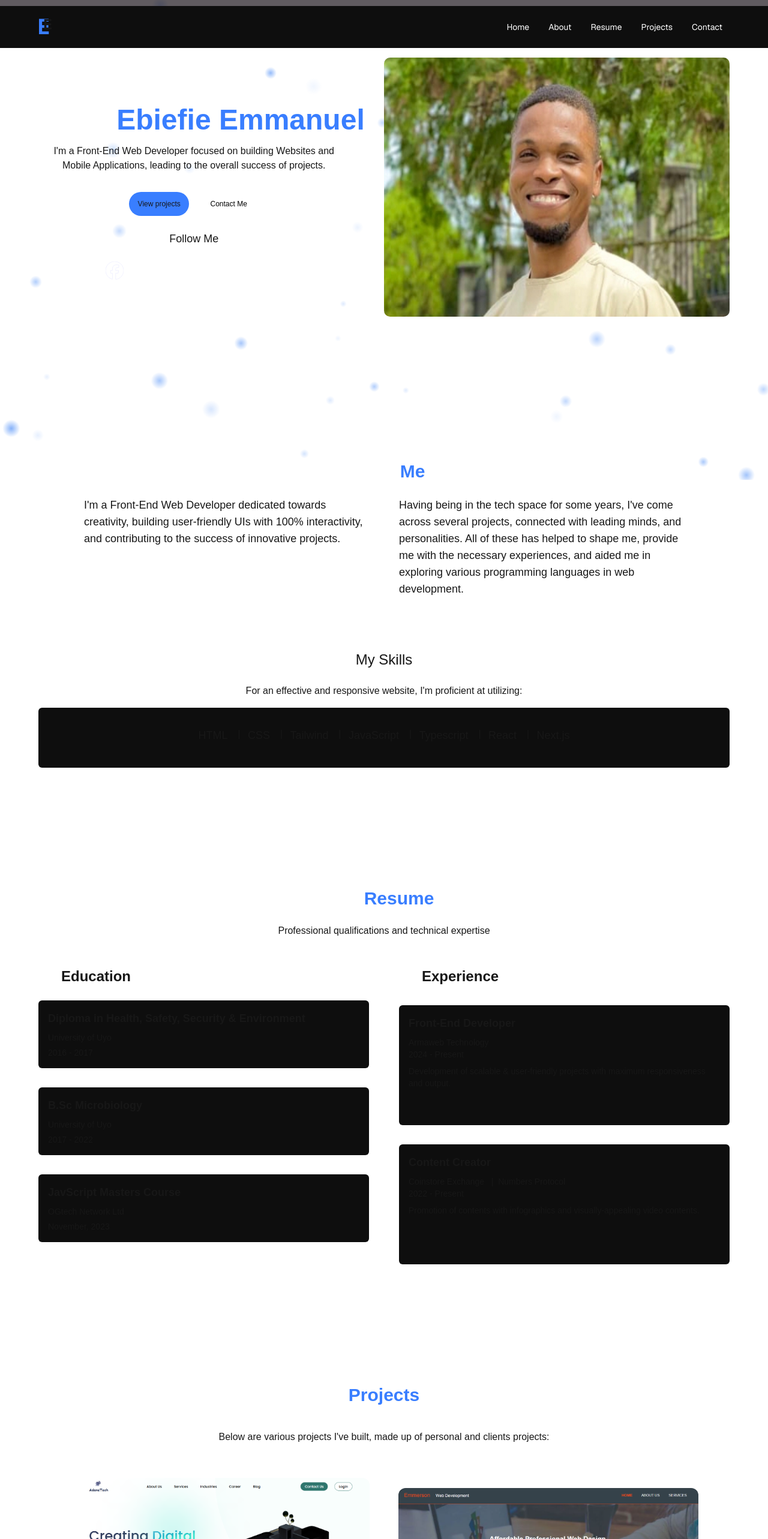
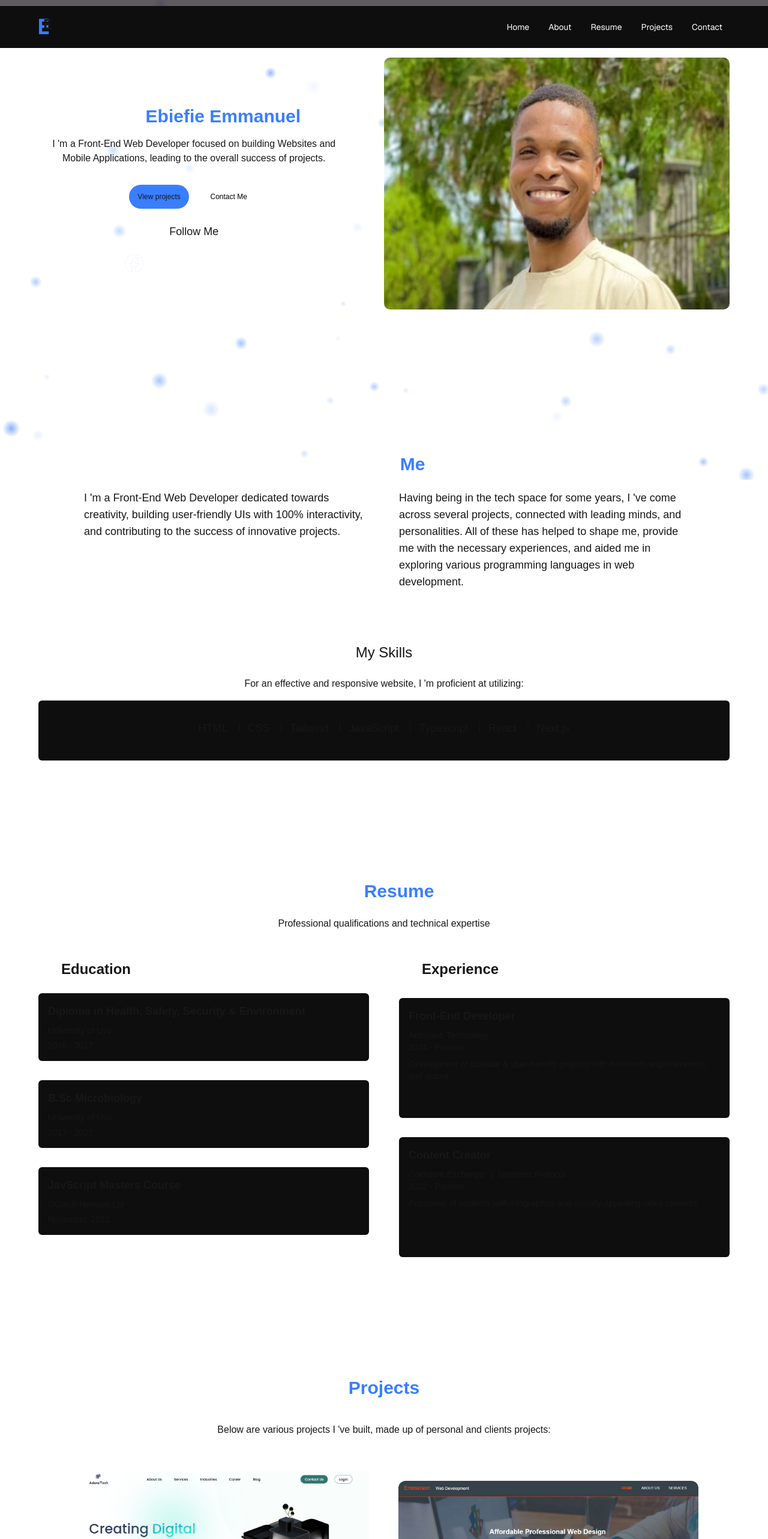
Before and after one commit to emmerson121/portfoliosite, a Next.js app: page / in a window 1280 px wide. Shown: the top 2566 px of the page at 60% size. Built offline with nearby package versions, Linux system fonts and the light colour scheme.

Commit message:
Latest changes

```diff
--- a/app/Socialhandles/Skills/page.tsx
+++ b/app/Socialhandles/Skills/page.tsx
@@ -1,54 +1,42 @@
-import Image from "next/image"
-import { FontAwesomeIcon } from "@fortawesome/react-fontawesome"
-import { faArrowRight } from "@fortawesome/free-solid-svg-icons"
-import image1 from "/public/img/image1.png";
-
 export default function Skills() {
 
     return(
         <div data-aos="zoom-in-up" data-aos-delay="200" className="text-center">
             <div className="text-lg md:text-2xl font-medium mb-6">My Skills</div>
-            <p className="text-xs md:text-base mb-4">For an effective and responsive website, I'm proficient at utilizing:</p>
+            <p className="text-xs md:text-base mb-4">For an effective and responsive website, I {`\'m`} proficient at utilizing:</p>
 
             <div className="bg-[#0e0e0e] flex flex-wrap justify-center text-left md:text-center w-full h-auto md:h-[100px] rounded-md gap-2 p-8">
   <div className="text-sm md:text-lg">
     HTML
-    {/* <img className="hidden md:block w-full h-full" src="/img/image1.png" alt="HTML" /> */}
   </div>
   &nbsp; |&nbsp;
 
   <div className="text-sm md:text-lg">
-    {/* <img className="hidden md:block w-full h-full" src="/img/image2.png" alt="CSS" /> */}
   CSS
   </div>
   &nbsp; |&nbsp;
 
   <div className="text-sm md:text-lg">
-    {/* <img className="hidden md:block w-full h-full" src="/img/image3.png" alt="Tailwind" /> */}
   Tailwind
   </div>
   &nbsp; |&nbsp;
 
   <div className="text-sm md:text-lg">
-    {/* <img className="hidden md:block w-full h-full" src="/img/image4.jpeg" alt="JavaScript" /> */}
   JavaScript
   </div>
   &nbsp; |&nbsp;
 
   <div className="text-sm md:text-lg">
-    {/* <img className="hidden md:block w-full h-full" src="/img/image5.png" alt="TypeScript" /> */}
   Typescript
   </div>
   &nbsp; |&nbsp;
 
   <div className="text-sm md:text-lg">
-    {/* <img className="hidden md:block w-full h-full" src="/img/image6.png" alt="React" /> */}
   React
   </div>
   &nbsp; |&nbsp;
 
   <div className="text-sm md:text-lg">
-    {/* <img className="hidden md:block w-full h-full" src="/img/image7.jpeg" alt="Next.js" /> */}
   Next.js
   </div>
 </div>
--- a/app/api/server/route.ts
+++ b/app/api/server/route.ts
@@ -31,7 +31,7 @@ export async function POST(req: Request) {
     });
 
     return NextResponse.json({ success: true, message: "Email sent successfully!", data });
-  } catch (error: any) {
+  } catch (error) {
     console.error(error);
     return NextResponse.json(
       { error: "Failed to send email. Please try again." },
--- a/app/components/AnimatedText.tsx
+++ b/app/components/AnimatedText.tsx
@@ -3,7 +3,6 @@
 import { motion } from "framer-motion";
 
 export default function AnimatedText() {
-  const text = "Hi, I'm Ebiefie Emmanuel";
 
   // Split text into parts so we can style them separately
   const beforeName = "Hi, I'm ";
@@ -24,7 +23,7 @@ export default function AnimatedText() {
 
   return (
     <motion.div
-      className="text-2xl md:text-5xl font-bold flex justify-center mb-4"
+      className="text-2xl lg:text-3xl font-bold flex justify-center mb-4"
       variants={container}
       initial="hidden"
       animate="visible"
--- a/app/components/ClientsReviews.tsx
+++ b/app/components/ClientsReviews.tsx
@@ -1,8 +1,8 @@
 // src/components/ClientReviews.tsx
 'use client'
+import Image from "next/image";
 import React, { useEffect, useState } from "react";
 import { clientReviews } from "../data/reviews";
-import AOSWrapper from "./AOSWrapper";
 
 const ClientReviews: React.FC = () => {
   const [currentIndex, setCurrentIndex] = useState(0);
@@ -30,13 +30,15 @@ const ClientReviews: React.FC = () => {
 
     <div data-aos='fade-up' data-aos-delay="200" className="text-left w-full md:w-[50%]">
         <div className="text-xl md:text-2xl lg:text-3xl font-bold mb-4 md:mb-8">What do Clients say?</div>
-        <div className="text-xs md:text-base">Check out the feedbacks of clients and people I've collaborated with in building several web projects. I'm super reliable, timely in delivering top-notch websites.</div>
+        <div className="text-xs md:text-base">Check out the feedbacks of clients and people I have collaborated with in building several web projects. I am super reliable, timely in delivering top-notch websites.</div>
     </div>
 
         <div data-aos='fade-up' data-aos-delay="200" className="w-full md:w-[50%] lg:w-[50%]">
         <div className="relative bg-[#0e0e0e]  xl:h-[280px] rounded-xl shadow-md mx-auto w-full max-w-md transition-opacity duration-700 ease-in-out">
           {review.image && (
-            <img
+            <Image
+            width={100}
+            height={100}
               src={review.image}
               alt={review.name}
               className="w-20 h-20 rounded-full object-cover mx-auto mb-4 border-4 border-indigo-100"
--- a/app/page.tsx
+++ b/app/page.tsx
@@ -1,8 +1,4 @@
 import Image from "next/image";
-import { FontAwesomeIcon } from "@fortawesome/react-fontawesome";
-import { faBars, faXmark } from "@fortawesome/free-solid-svg-icons";
-// import { faPhone } from "@fortawesome/free-solid-svg-icons";
-import { faPhone } from "@fortawesome/free-solid-svg-icons/faPhone";
 import Link from "next/link";
 import cover3 from "./img/cover3.jpg"
 import adane from "./img/adanetech.png"
@@ -11,14 +7,6 @@ import emmerson from "./img/emmerson.png";
 import marat from "./img/marat.png";
 import microgpt from "./img/microgpt.png";
 import spiritweb from "./img/spiritWeb.png"
-import image1 from "./img/image1.png"
-import facebook1 from "./img/facebook1.png"
-import face from "./img/face.png"
-import links from "./img/links.png"
-import x from "./img/x.png";
-import instagram from "./img/instagram.png";
-import instag from "./img/instag.jpeg"
-import git from "./img/git.png"
 import Socials from "./Socialhandles/page";
 import Skills from "./Socialhandles/Skills/page";
 import Contact from "./components/contact/page";
@@ -27,7 +15,7 @@ import NavMenu from "./components/navmenu";
 import AnimatedBubbles from "./components/AnimatedBubbles";
 import AnimatedText from "./components/AnimatedText";
 
-export default function Home({ children }: { children: React.ReactNode }) {
+export default function Home() {
   return (
 
     <div className="max-w-screen m-auto">
@@ -45,7 +33,7 @@ export default function Home({ children }: { children: React.ReactNode }) {
               <div className="text-center">
           {/* <h1 className='w-full text-4xl xl:text-5xl mb-4 mt-10'>Hi, I'm Ebiefie Emmanuel</h1> */}
           <AnimatedText />
-          <div className='w-full text-sm md:text-base'>I'm a Front-End Web Developer focused on building Websites and Mobile Applications, leading to the overall
+          <div className='w-full text-sm md:text-base'>I {`\'m`} a Front-End Web Developer focused on building Websites and Mobile Applications, leading to the overall
             success of projects.</div>
             </div>
 
@@ -68,10 +56,10 @@ export default function Home({ children }: { children: React.ReactNode }) {
         <div className="text-xl md:text-3xl text-[#397eff] mb-6 font-bold"><span className="text-white">About</span> Me</div>
 
       <div data-aos='zoom-in-up' data-aos-delay="200" className="wrap gap-[30px] md:gap-[50px] md:flex md:justify-between w-full max-w-[1000px] m-auto mb-14 md:mb-22">
-        <div className="w-full md:w-2/4 text-left text-xs md:text-base xl:text-lg">I'm a Front-End Web Developer dedicated towards creativity, building user-friendly UIs with 100% interactivity, and contributing to the success of innovative projects.</div>
+        <div className="w-full md:w-2/4 text-left text-xs md:text-base xl:text-lg">I {`\'m`} a Front-End Web Developer dedicated towards creativity, building user-friendly UIs with 100% interactivity, and contributing to the success of innovative projects.</div>
 
 <div data-aos='zoom-in-up' data-aos-delay="200" className="w-full md:w-2/4 text-xs md:text-base text-left mt-6 md:mt-0 xl:text-lg">
-      Having being in the tech space for some years, I've
+      Having being in the tech space for some years, I {`\'`}ve
         come across several projects, connected with leading
         minds, and personalities. All of these
         has helped to shape me, provide me with the necessary
@@ -143,8 +131,8 @@ export default function Home({ children }: { children: React.ReactNode }) {
 
 {/* Project section */}
     <section data-aos='fade-up' data-aos-delay="200" className="text-center mt-28 md:mt-42" id="projects">
-      <div className="text-2xl md:text-3xl text-[#397eff] mb-6 font-bold md:text-2xl">Projects</div>
-      <p className="mb-4 text-xs md:text-base p-4">Below are various projects I've built, made up of personal and clients projects:</p>
+      <div className="text-2xl md:text-3xl text-[#397eff] mb-6 font-bold">Projects</div>
+      <p className="mb-4 text-xs md:text-base p-4">Below are various projects I {`\'`}ve built, made up of personal and clients projects:</p>
 
       <div className="flex justify-center items-center flex-wrap w-[100%] gap-12 p-6">
         <div data-aos='fade-up' data-aos-delay="200" className="xl:w-[500px] lg:w-[400px] md:w-[320px]">
@@ -226,9 +214,9 @@ export default function Home({ children }: { children: React.ReactNode }) {
 
   <div className="grid gap-[30px] md:flex md:justify-around items-center p-2 md:py-8 md:px-8 lg:gap-8 md:p-6 md:gap-8">
     <div data-aos='fade-up' data-aos-delay="200" className="w-full md:w-[50%] p-4">
-      <div className="text-lg md:text-2xl font-bold text-left mb-8 md:text-xl md:mb-4">Let's Build For You</div>
-    <p className="text-xs text-left md:text-base">Looking forward to turning your innovative ideas to real-time project, got a new or existing business and want to enhance its visibility? You're at the right place.</p>
-    <p className="text-left text-lg font-bold md:text-xl mt-6 mb-10 md:text-base">Let's talk!</p>
+      <div className="text-lg font-bold text-left mb-8 md:text-xl md:mb-4">Let {`\'s`} Build For You</div>
+    <p className="text-xs text-left md:text-base">Looking forward to turning your innovative ideas to real-time project, got a new or existing business and want to enhance its visibility? You {`\'`}re at the right place.</p>
+    <p className="text-left font-bold md:text-xl mt-6 mb-10 text-base">Let {`\'s`} talk!</p>
       <div className="flex items-center mb-4 gap-4">
         <div className="bg-[#397eff] hover:bg-[#1e1eefe3] w-[25px] md:w-[40px] h-[25px] rounded-[8px] pt-[8px] pb-[24px] pr-[24px] pl-[12px] m-0"><svg className="w-[14px] md:w-[18px]" xmlns="http://www.w3.org/2000/svg" viewBox="0 0 512 512"><path d="M61.4 64C27.5 64 0 91.5 0 125.4 0 126.3 0 127.1 .1 128L0 128 0 384c0 35.3 28.7 64 64 64l384 0c35.3 0 64-28.7 64-64l0-256-.1 0c0-.9 .1-1.7 .1-2.6 0-33.9-27.5-61.4-61.4-61.4L61.4 64zM464 192.3L464 384c0 8.8-7.2 16-16 16L64 400c-8.8 0-16-7.2-16-16l0-191.7 154.8 117.4c31.4 23.9 74.9 23.9 106.4 0L464 192.3zM48 125.4C48 118 54 112 61.4 112l389.2 0c7.4 0 13.4 6 13.4 13.4 0 4.2-2 8.2-5.3 10.7L280.2 271.5c-14.3 10.8-34.1 10.8-48.4 0L53.3 136.1c-3.3-2.5-5.3-6.5-5.3-10.7z" fill="#fff" /></svg></div>
 
```
Also changed, not shown: app/Socialhandles/page.tsx (+1 -3 lines), app/components/contact/page.tsx (+4 -6 lines).
